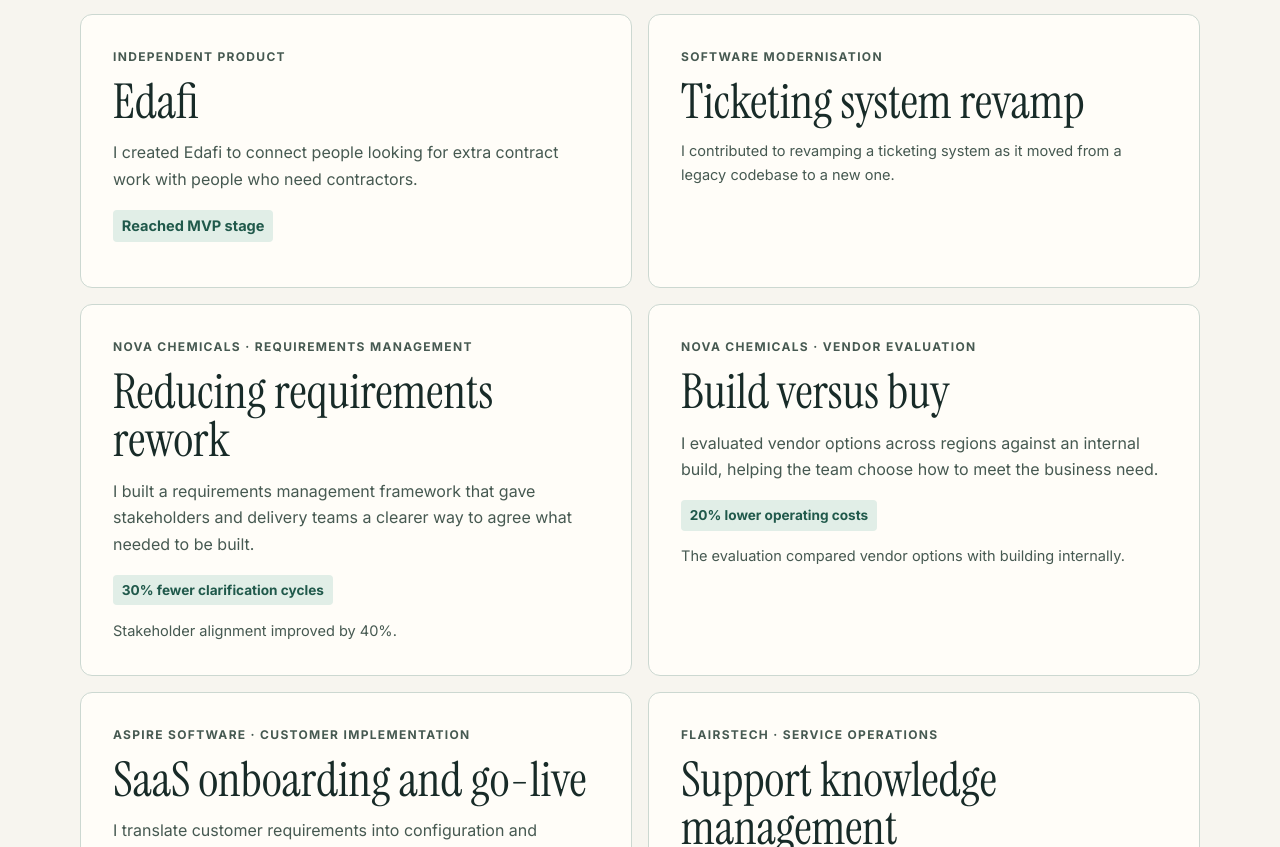
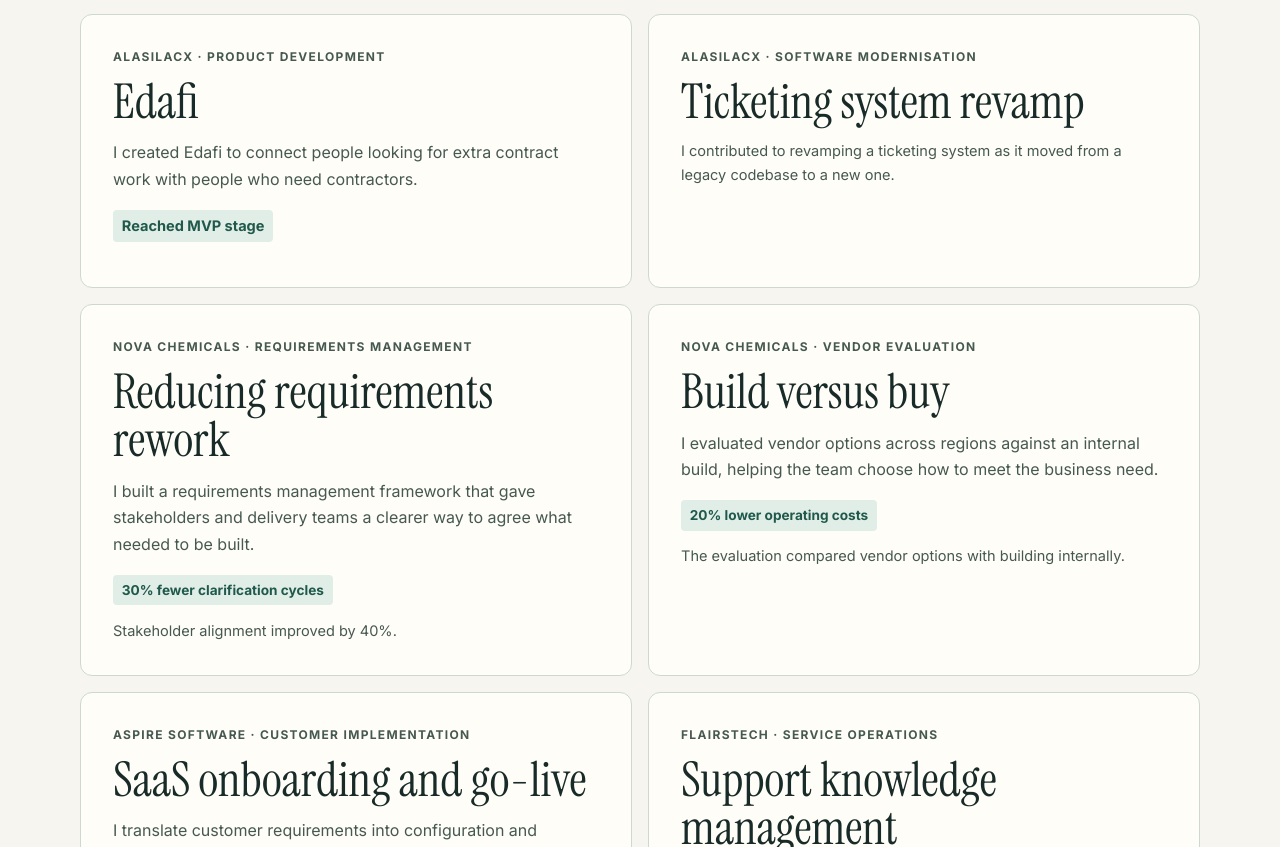
Before and after one commit to elfekyjr/elfekyjr.github.io, a plain HTML site: page index.html in a window 1280 px wide. Shown: the part 1216-2063 px from the top of the page. Drawn offline with Linux system fonts and the light colour scheme.

Commit message:
Attribute Edafi and ticketing projects to AlasilaCX

```diff
--- a/index.html
+++ b/index.html
@@ -127,13 +127,13 @@
 
       <div class="cases">
         <article class="case" id="edafi">
-          <p class="label">Independent product</p>
+          <p class="label">AlasilaCX · Product development</p>
           <h3>Edafi</h3>
           <p>I created Edafi to connect people looking for extra contract work with people who need contractors.</p>
           <p class="result">Reached MVP stage</p>
         </article>
         <article class="case" id="ticketing-system">
-          <p class="label">Software modernisation</p>
+          <p class="label">AlasilaCX · Software modernisation</p>
           <h3>Ticketing system revamp</h3>
           <p>I contributed to revamping a ticketing system as it moved from a legacy codebase to a new one.</p>
         </article>
```
